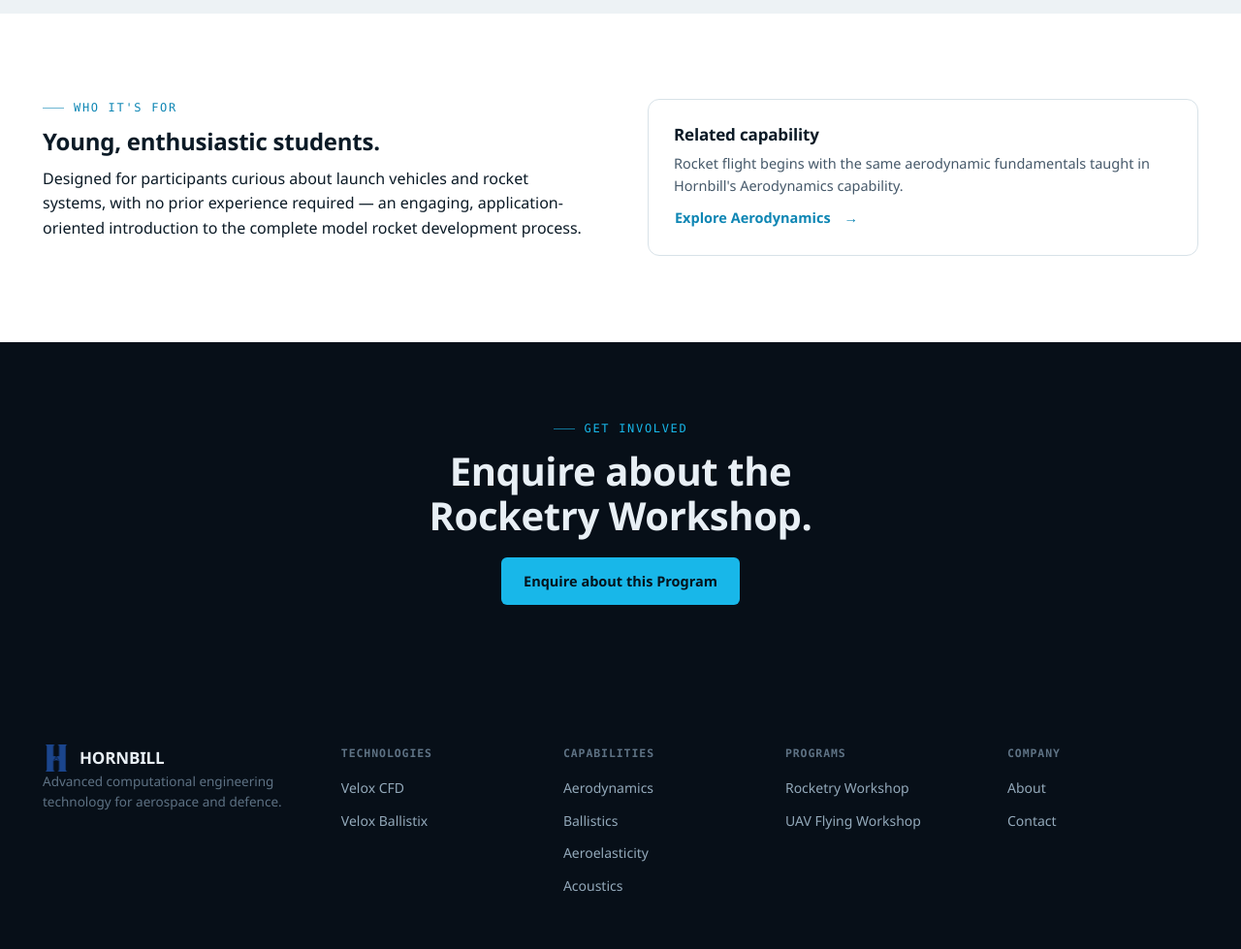
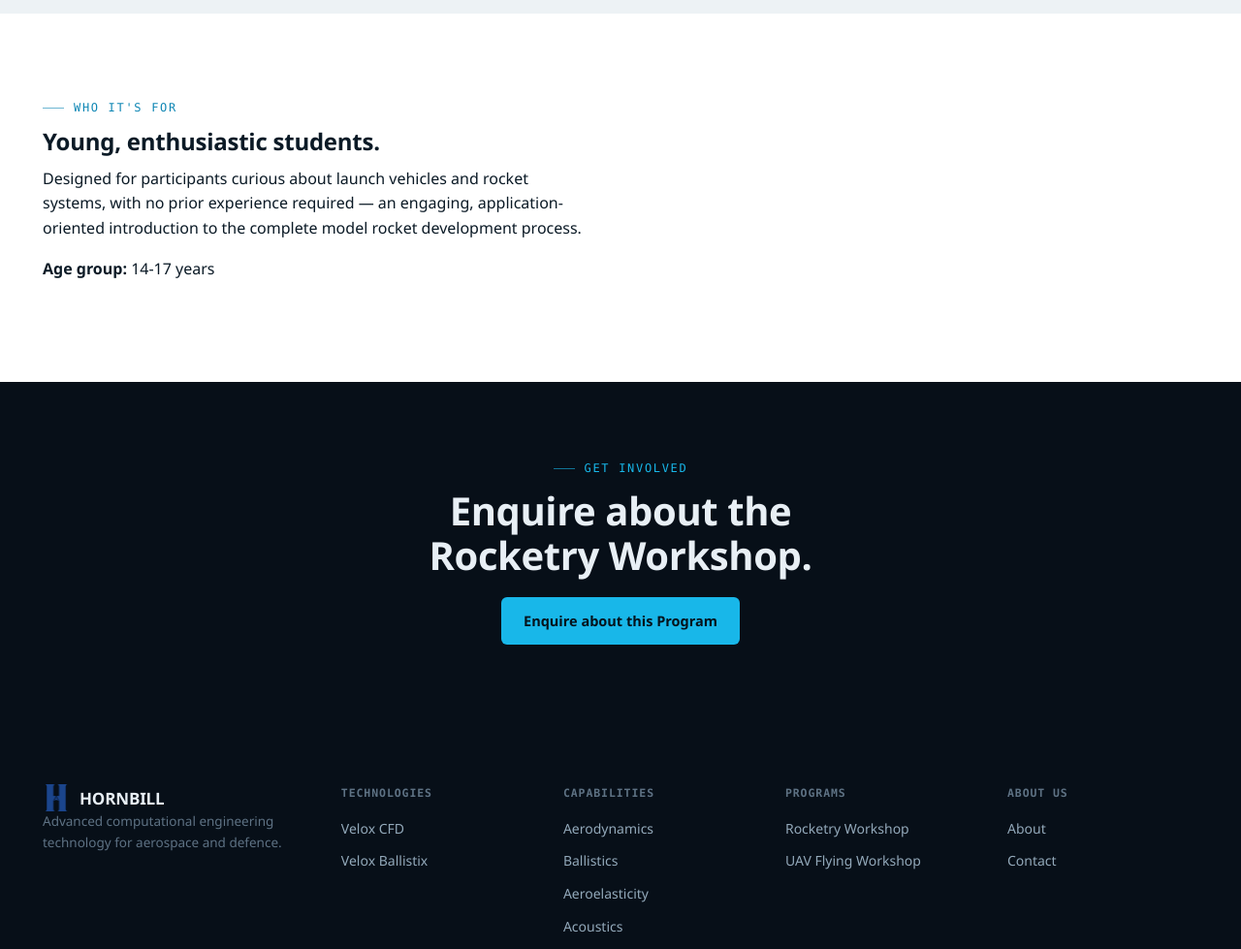
Before and after one commit to athul2050/HORNBILL, a plain HTML site: page rocketry.html in a window 1280 px wide. Shown: the part 1500-2479 px from the top of the page at 97% size. Drawn offline with Linux system fonts and the light colour scheme.

Commit message:
Update rocketry.html

```diff
--- a/rocketry.html
+++ b/rocketry.html
@@ -42,7 +42,7 @@
             <div class="m-item is-pending"><span class="m-title">UAV Flying Workshop <span class="m-soon">template only</span></span><span class="m-desc">One-day model UAV build &amp; flight</span></div>
           </div>
         </li>
-        <li class="nav-item"><a href="company.html">Company</a></li>
+        <li class="nav-item"><a href="company.html">About us</a></li>
       </ul>
     </nav>
     <div class="header-cta">
@@ -116,11 +116,7 @@
         <div class="eyebrow">Who It's For</div>
         <h2>Young, enthusiastic students.</h2>
         <p>Designed for participants curious about launch vehicles and rocket systems, with no prior experience required — an engaging, application-oriented introduction to the complete model rocket development process.</p>
-      </div>
-      <div class="card">
-        <h4>Related capability</h4>
-        <p>Rocket flight begins with the same aerodynamic fundamentals taught in Hornbill's Aerodynamics capability.</p>
-        <a class="btn btn-text" href="aerodynamics.html">Explore Aerodynamics</a>
+        <p><strong>Age group:</strong> 14-17 years</p>
       </div>
     </div>
   </section>
@@ -157,7 +153,7 @@
       <ul><li><a href="rocketry.html">Rocketry Workshop</a></li><li><a href="index.html#technologies">UAV Flying Workshop</a></li></ul>
     </div>
     <div>
-      <h5>Company</h5>
+      <h5>About us</h5>
       <ul><li><a href="company.html">About</a></li><li><a href="contact.html">Contact</a></li></ul>
     </div>
   </div>
```
